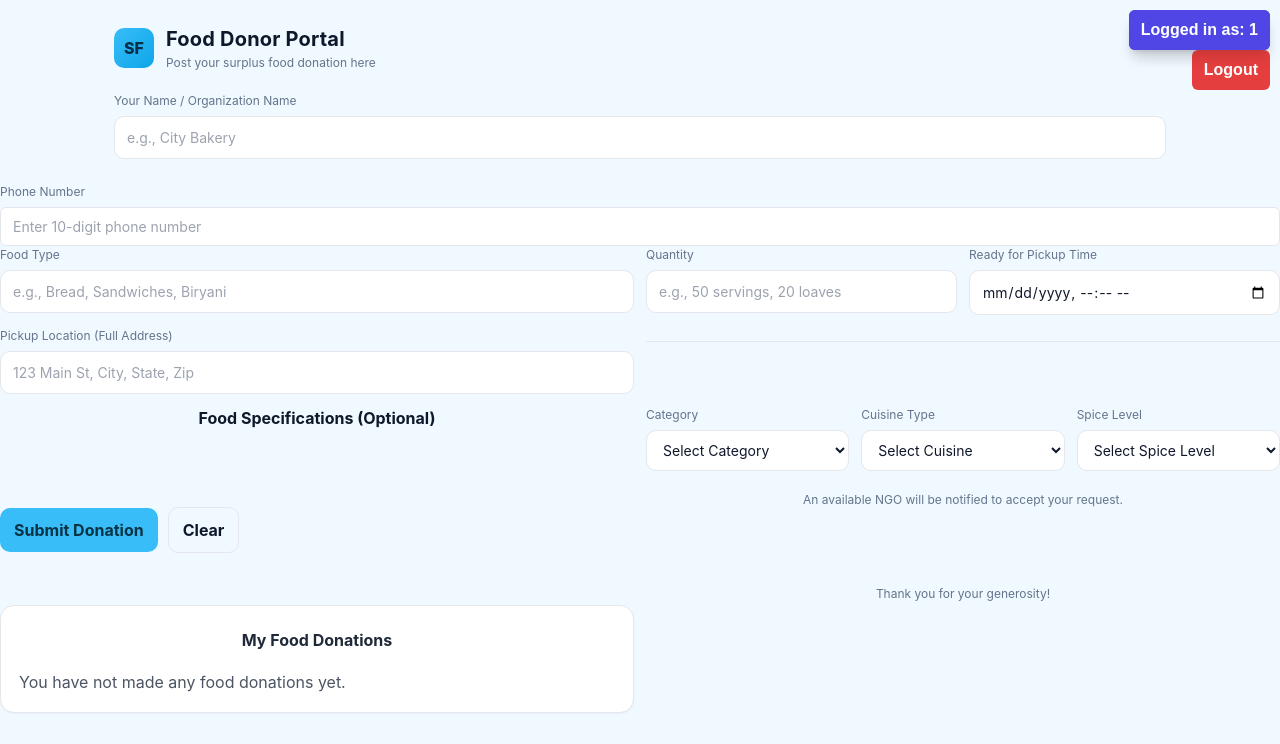
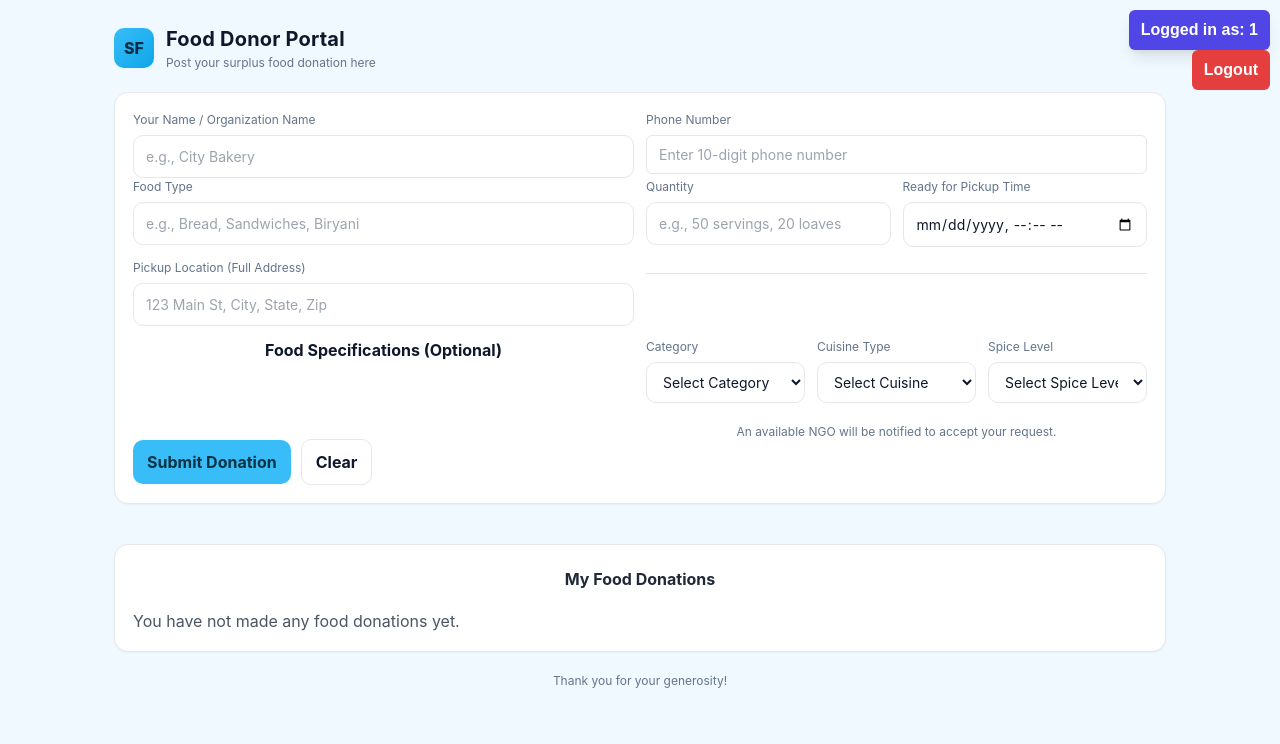
Before and after one commit to Kaushikkrushnan/FoodBridge, a Flask app: page /food_donor in a window 1280 px wide. Shown: the top 744 px of the page. Run offline with Flask 3, Linux system fonts and the light colour scheme; the visitor is signed in with stand-in values (Sample User, id 1); data comes from the database, SQL or seed files in the repository; both versions use the stored data as it was after the commit.

Commit message:
Fix broken HTML templates: NGO_login.html, login.html, and food_donor.html
Co-authored-by: Kaushikkrushnan <183232053+Kaushikkrushnan@users.noreply.github.com>

```diff
--- a/Templates/NGO_login.html
+++ b/Templates/NGO_login.html
@@ -130,8 +130,7 @@
         </div>
     </div>
     <!-- Place script at the end of body for guaranteed execution -->
-
-
+    <script>
         // Login form
         const loginForm = document.getElementById('login-form');
         if (loginForm) {
--- a/Templates/food_donor.html
+++ b/Templates/food_donor.html
@@ -1,15 +1,3 @@
-    {% if session.get('user_contact') %}
-        <div class="food-donor-login-key bg-indigo-600 text-white px-4 py-2 rounded shadow-lg">
-            Logged in as: <b>{{ session['user_contact'] }}</b>
-        </div>
-    {% endif %}
-
-    {% if not session.get('user_contact') %}
-        <a href="{{ url_for('auth.food_donor_login') }}" class="food-donor-login-key" style="top: 50px; right: 10px; position: fixed; background-color: #4f46e5; color: white;">Food Donor Login</a>
-    {% endif %}
-    {% if session.get('user_contact') %}
-        <a href="{{ url_for('auth.food_donor_logout') }}" class="food-donor-login-key" style="top: 50px; right: 10px; position: fixed; background-color: #e53e3e; color: white;">Logout</a>
-    {% endif %}
 <!DOCTYPE html>
 <html lang="en">
 <head>
@@ -61,7 +49,17 @@
     {% endif %}
 </div>
 
-    <!-- Removed top right login/logout keys as requested -->
+    {% if not session.get('user_contact') %}
+        <a href="{{ url_for('auth.food_donor_login') }}" class="food-donor-login-key" style="top: 50px; right: 10px; position: fixed; background-color: #4f46e5; color: white;">Food Donor Login</a>
+    {% endif %}
+    {% if session.get('user_contact') %}
+        <a href="{{ url_for('auth.food_donor_logout') }}" class="food-donor-login-key" style="top: 50px; right: 10px; position: fixed; background-color: #e53e3e; color: white;">Logout</a>
+    {% endif %}
+
+		<section class="card">
+			<form action="{{ url_for('donor.submit_food_request') }}" method="POST">
+				<div class="row two">
+					<div>
 						<label for="donor_name">Your Name / Organization Name</label>
 						<input id="donor_name" name="donor_name" type="text" placeholder="e.g., City Bakery" required>
 					</div>
```
Also changed, not shown: Templates/login.html (+7 -4 lines), database/app.db, database/assignment.db, database/auth.db, database/volunteer.db.
